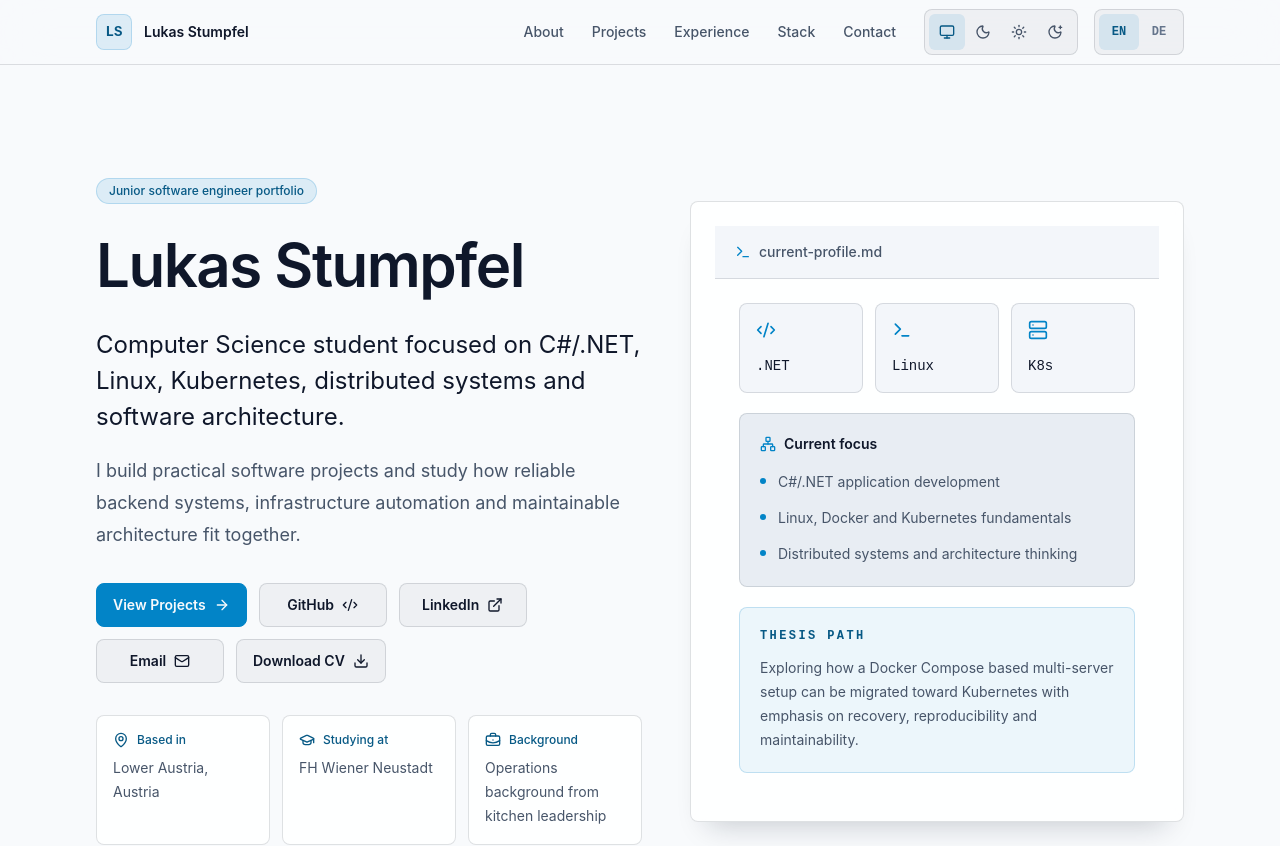
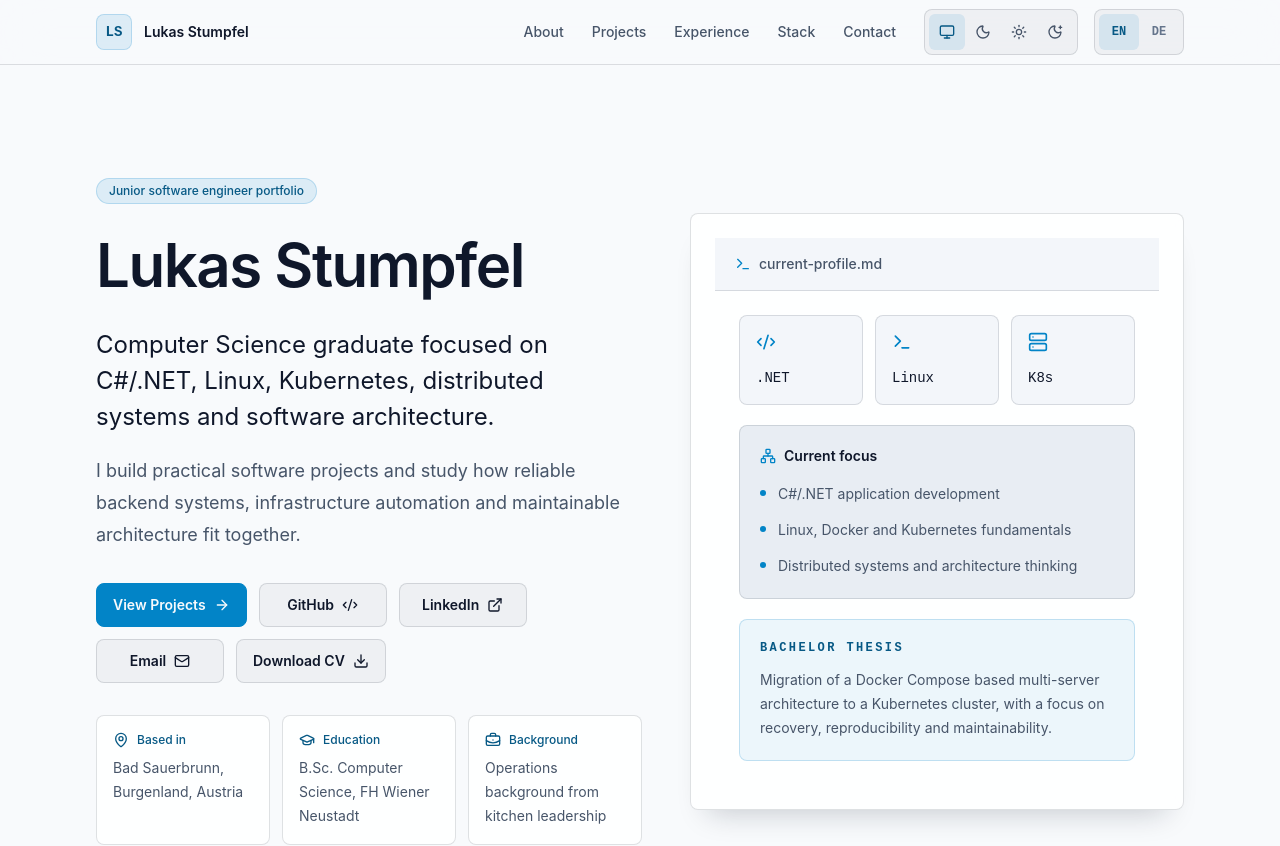
Before and after one commit to Katharon/Katharon.github.io, a Next.js app: page / in a window 1280 px wide. Shown: the top 846 px of the page. Built offline with nearby package versions, Linux system fonts and the light colour scheme.

Commit message:
Update Portfolio

```diff
--- a/app/(en)/opengraph-image.tsx
+++ b/app/(en)/opengraph-image.tsx
@@ -93,8 +93,8 @@ export default function Image() {
             lineHeight: 1.35,
           }}
         >
-          Computer science student focused on distributed systems, backend architecture and platform
-          engineering.
+          Computer science graduate focused on distributed systems, backend architecture and
+          platform engineering.
         </div>
       </div>
       <div
--- a/app/de/opengraph-image.tsx
+++ b/app/de/opengraph-image.tsx
@@ -93,7 +93,7 @@ export default function Image() {
             lineHeight: 1.35,
           }}
         >
-          Informatikstudent mit Fokus auf verteilte Systeme, Backend-Architektur und
+          Informatikabsolvent mit Fokus auf verteilte Systeme, Backend-Architektur und
           Plattform-Engineering.
         </div>
       </div>
--- a/app/sitemap.ts
+++ b/app/sitemap.ts
@@ -4,7 +4,7 @@ import { siteUrl } from "@/lib/metadata";
 
 export const dynamic = "force-static";
 
-const lastModified = "2026-06-05";
+const lastModified = "2026-07-23";
 
 const localizedUrls = {
   en: new URL(localeRoutes.en, siteUrl).toString(),
--- a/data/content.ts
+++ b/data/content.ts
@@ -15,7 +15,7 @@ export const metadataContent: Record<
   en: {
     title: "Lukas Stumpfel | C#/.NET, Linux & Kubernetes",
     description:
-      "Computer science student focused on C#/.NET, Linux, Kubernetes, distributed systems and software architecture.",
+      "Computer science graduate focused on C#/.NET, Linux, Kubernetes, distributed systems and software architecture.",
     openGraphLocale: "en_US",
     alternateOpenGraphLocale: "de_DE",
     socialImageAlt:
@@ -24,7 +24,7 @@ export const metadataContent: Record<
   de: {
     title: "Lukas Stumpfel | C#/.NET, Linux & Kubernetes",
     description:
-      "Informatikstudent mit Fokus auf C#/.NET, Linux, Kubernetes, verteilte Systeme und Softwarearchitektur.",
+      "Informatikabsolvent mit Fokus auf C#/.NET, Linux, Kubernetes, verteilte Systeme und Softwarearchitektur.",
     openGraphLocale: "de_DE",
     alternateOpenGraphLocale: "en_US",
     socialImageAlt:
@@ -56,7 +56,7 @@ export const portfolioContent = {
       },
       details: [
         { label: "Based in", valueKey: "location" },
-        { label: "Studying at", value: "FH Wiener Neustadt" },
+        { label: "Education", value: "B.Sc. Computer Science, FH Wiener Neustadt" },
         { label: "Background", value: "Operations background from kitchen leadership" },
       ],
       profileFile: "current-profile.md",
@@ -66,15 +66,15 @@ export const portfolioContent = {
         "Linux, Docker and Kubernetes fundamentals",
         "Distributed systems and architecture thinking",
       ],
-      thesisLabel: "Thesis path",
+      thesisLabel: "Bachelor thesis",
       thesisText:
-        "Exploring how a Docker Compose based multi-server setup can be migrated toward Kubernetes with emphasis on recovery, reproducibility and maintainability.",
+        "Migration of a Docker Compose based multi-server architecture to a Kubernetes cluster, with a focus on recovery, reproducibility and maintainability.",
     },
     about: {
       eyebrow: "About",
       title: "Software engineering with a practical systems mindset.",
       paragraphs: [
-        "I am a computer science student at FH Wiener Neustadt with practical C#/.NET full-stack experience. At FOTEC, I worked on business applications using .NET MAUI, ASP.NET Core, Blazor, EF Core and REST APIs.",
+        "I am a computer science graduate at FH Wiener Neustadt with practical C#/.NET full-stack experience. At FOTEC, I worked on business applications using .NET MAUI, ASP.NET Core, Blazor, EF Core and REST APIs.",
         "My current focus is moving deeper into Linux, Docker, Kubernetes, distributed systems and platform engineering. My bachelor thesis examines the migration of a Docker Compose based multi-server architecture into Kubernetes, with emphasis on recovery, reproducibility and maintainability.",
         "Before studying computer science, I worked for several years as a chef and kitchen lead. That background still shapes how I approach responsibility, structured work, operational thinking and practical problem solving.",
       ],
@@ -136,14 +136,14 @@ export const portfolioContent = {
         {
           title: "Junior Developer",
           organization: "FOTEC",
-          period: "09/2024-03/2025",
+          period: "10/2024-03/2025",
           description:
-            "Part-time development of business applications using .NET MAUI, ASP.NET Core, Blazor, EF Core, REST APIs, Git and Docker.",
+            "Part-time development of business applications using .NET MAUI, ASP.NET Core, Blazor, EF Core, REST APIs and Git.",
         },
         {
           title: "Software Development Intern",
           organization: "FOTEC",
-          period: "07/2024",
+          period: "08/2024",
           description:
             "Built a Python/Raspberry Pi prototype for camera-based quality inspection of rotating product packaging, plus GoPro API integration in an assembly-line context.",
         },
@@ -163,9 +163,9 @@ export const portfolioContent = {
         {
           degree: "B.Sc. Computer Science",
           institution: "FH Wiener Neustadt",
-          period: "Expected 07/2026",
+          period: "Graduated 07/2026",
           description:
-            "Coursework and project work across programming, software architecture, distributed systems, databases, UX, software testing, IT security and IT operations.",
+            "Completed successfully with a strong overall result. Coursework and project work across programming, software architecture, distributed systems, databases, UX, software testing, IT security and IT operations.",
         },
         {
           degree: "M.Sc. Computer Science - Software and Security Engineering",
@@ -184,8 +184,7 @@ export const portfolioContent = {
     contact: {
       eyebrow: "Contact",
       title: "Open to junior software engineering opportunities.",
-      description:
-        "Best reached through email, GitHub or LinkedIn. Based in Lower Austria, Austria.",
+      description: "Best reached through email, GitHub or LinkedIn. Based in Burgenland, Austria.",
       button: "Email Lukas",
       links: {
         email: "Email",
@@ -233,7 +232,7 @@ export const portfolioContent = {
       },
       details: [
         { label: "Standort", valueKey: "location" },
-        { label: "Studium", value: "FH Wiener Neustadt" },
+        { label: "Ausbildung", value: "B.Sc. Informatik, FH Wiener Neustadt" },
         { label: "Hintergrund", value: "Operativer Hintergrund aus Küchenleitung" },
       ],
       profileFile: "aktuelles-profil.md",
@@ -245,13 +244,13 @@ export const portfolioContent = {
       ],
       thesisLabel: "Bachelorarbeit",
       thesisText:
-        "Erkundung, wie ein Docker-Compose-basiertes Multi-Server-Setup in Richtung Kubernetes migriert werden kann, mit Fokus auf Recovery, Reproduzierbarkeit und Wartbarkeit.",
+        "Migration einer Docker-Compose-basierten Multiserver-Architektur in einen Kubernetes-Cluster mit Fokus auf Recovery, Reproduzierbarkeit und Wartbarkeit.",
     },
     about: {
       eyebrow: "Über mich",
       title: "Softwareentwicklung mit praktischem Systemverständnis.",
       paragraphs: [
-        "Ich studiere Informatik an der FH Wiener Neustadt und habe praktische C#/.NET-Full-Stack-Erfahrung. Bei FOTEC habe ich an Business-Anwendungen mit .NET MAUI, ASP.NET Core, Blazor, EF Core und REST APIs gearbeitet.",
+        "Ich habe meinen Bachelor in Informatik an der FH Wiener Neustadt mit gutem Erfolg abgeschlossen und habe praktische C#/.NET-Full-Stack-Erfahrung. Bei FOTEC habe ich an Business-Anwendungen mit .NET MAUI, ASP.NET Core, Blazor, EF Core und REST APIs gearbeitet.",
         "Mein aktueller Fokus liegt stärker auf Linux, Docker, Kubernetes, verteilten Systemen und Plattform-Engineering. Meine Bachelorarbeit untersucht die Migration einer Docker-Compose-basierten Multi-Server-Architektur nach Kubernetes, mit Fokus auf Recovery, Reproduzierbarkeit und Wartbarkeit.",
         "Vor dem Informatikstudium habe ich mehrere Jahre als Koch und Küchenleiter gearbeitet. Dieser Hintergrund prägt weiterhin meinen Umgang mit Verantwortung, strukturierter Arbeit, operativem Denken und praktischer Problemlösung.",
       ],
@@ -313,14 +312,14 @@ export const portfolioContent = {
         {
           title: "Junior Developer",
           organization: "FOTEC",
-          period: "09/2024-03/2025",
+          period: "10/2024-03/2025",
           description:
-            "Teilzeitentwicklung von Business-Anwendungen mit .NET MAUI, ASP.NET Core, Blazor, EF Core, REST APIs, Git und Docker.",
+            "Teilzeitentwicklung von Business-Anwendungen mit .NET MAUI, ASP.NET Core, Blazor, EF Core, REST APIs und Git.",
         },
         {
           title: "Software Development Intern",
           organization: "FOTEC",
-          period: "07/2024",
+          period: "08/2024",
           description:
             "Python/Raspberry-Pi-Prototyp für kamerabasierte Qualitätsprüfung rotierender Produktverpackungen sowie GoPro-API-Integration im Fließbandkontext.",
         },
@@ -340,9 +339,9 @@ export const portfolioContent = {
         {
           degree: "B.Sc. Informatik",
           institution: "FH Wiener Neustadt",
-          period: "Voraussichtlich 07/2026",
+          period: "Abgeschlossen 07/2026",
           description:
-            "Lehrveranstaltungen und Projektarbeit in Programmierung, Softwarearchitektur, verteilten Systemen, Datenbanken, UX, Softwaretesting, IT-Security und IT-Betrieb.",
+            "Mit gutem Erfolg abgeschlossen. Lehrveranstaltungen und Projektarbeit in Programmierung, Softwarearchitektur, verteilten Systemen, Datenbanken, UX, Softwaretesting, IT-Security und IT-Betrieb.",
         },
         {
           degree: "M.Sc. Informatik - Software and Security Engineering",
@@ -362,7 +361,7 @@ export const portfolioContent = {
       eyebrow: "Kontakt",
       title: "Offen für Junior-Software-Engineering-Möglichkeiten.",
       description:
-        "Am besten erreichbar per E-Mail, GitHub oder LinkedIn. Standort: Niederösterreich, Österreich.",
+        "Am besten erreichbar per E-Mail, GitHub oder LinkedIn. Standort: Burgenland, Österreich.",
       button: "E-Mail an Lukas",
       links: {
         email: "E-Mail",
--- a/data/profile.ts
+++ b/data/profile.ts
@@ -1,12 +1,12 @@
 export const profile = {
   name: "Lukas Stumpfel",
   role: {
-    en: "Computer Science student focused on C#/.NET, Linux, Kubernetes, distributed systems and software architecture.",
-    de: "Informatikstudent mit Fokus auf C#/.NET, Linux, Kubernetes, verteilte Systeme und Softwarearchitektur.",
+    en: "Computer Science graduate focused on C#/.NET, Linux, Kubernetes, distributed systems and software architecture.",
+    de: "Informatikabsolvent mit Fokus auf C#/.NET, Linux, Kubernetes, verteilte Systeme und Softwarearchitektur.",
   },
   location: {
-    en: "Lower Austria, Austria",
-    de: "Niederösterreich, Österreich",
+    en: "Bad Sauerbrunn, Burgenland, Austria",
+    de: "Bad Sauerbrunn, Burgenland, Österreich",
   },
   email: "lukas.stumpfel@live.de",
   github: "https://github.com/Katharon",
--- a/data/projects.ts
+++ b/data/projects.ts
@@ -49,7 +49,7 @@ export const projects = [
       en: "Shows layered desktop architecture and extensibility through plugin contracts.",
       de: "Zeigt geschichtete Desktop-Architektur und Erweiterbarkeit über Plugin-Contracts.",
     },
-    tech: ["C#", ".NET 10", "WPF", "XAML", "StyleCop", "Plugin Contracts"],
+    tech: ["C#", ".NET", "WPF", "XAML", "StyleCop", "Plugin Contracts"],
     href: "https://github.com/Katharon/CodeForge",
   },
   {
```
